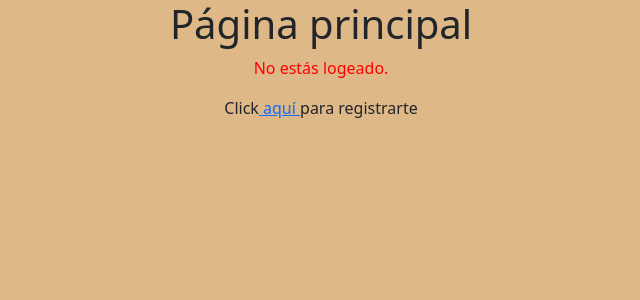
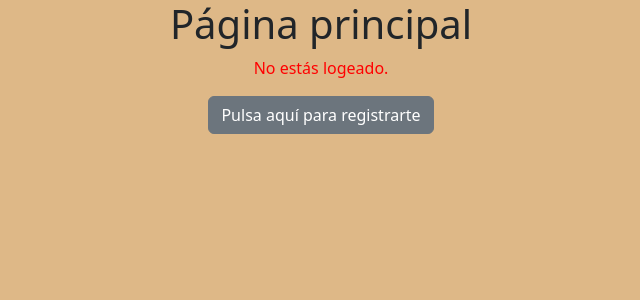
Before and after one commit to Carlos5Noob/Proyecto-Flask, a Flask app: page / in a window 1280 px wide. Shown: the top 300 px of the page, without its empty margins (319-959 px from the left). Run offline with Flask 3, Linux system fonts and the light colour scheme.

Commit message:
change links to buttons to change beetween pages

```diff
--- a/templates/home.html
+++ b/templates/home.html
@@ -12,7 +12,9 @@
 
 {% if error %}
     <p class="text-center" style="color: red"> {{ error }} </p>
-    <p class="text-center">Click<a href="{{ url_for('register') }}"> aquí </a> para registrarte</p>
+    <div class="d-flex justify-content-center mt-3">
+        <button onclick="redirigir('register')" type="button" class="btn btn-secondary">Pulsa aquí para registrarte</button>
+    </div>
 
 {% else %}
 
@@ -76,15 +78,32 @@
         <p class="text-center">No hay películas</p> <br>
     {% endif %}
 
-    <p class="text-center">Pulse <a href="{{ url_for('add_film') }}">aquí</a> para añadir películas al usuario {{ username }}</p>
+    <div class="d-flex justify-content-center mt-3">
+        <button onclick="redirigir('añadir-peliculas')" type="button" class="btn btn-secondary">Pulsa aquí para añadir peliculas al usuario {{ username | capitalize }}</button>
+    </div>
     <br>
-    <p class="text-center">Haz <a class="text-center" href="{{ url_for('login') }}"> click </a> aquí para iniciar sesión con otro usuario. </p>
+    <div class="d-flex justify-content-center mt-3">
+        <button onclick="redirigir('login')" type="button" class="btn btn-secondary">Pulsa aquí para iniciar sesión con otro usuario</button>
+    </div>
     <br>
-    <p class="text-center">Haz  <a  href="{{ url_for('register') }}"> click </a> aquí para registrar otro usuario. </p>
+    <div class="d-flex justify-content-center mt-3">
+        <button onclick="redirigir('register')" type="button" class="btn btn-secondary">Pulsa aquí para registrar otro usuario</button>
+    </div>
     <br>
-    <p class="text-center">Pulse <a href="{{ url_for('logout') }}">aquí</a> para eliminar al usuario</p>
+    <div class="d-flex justify-content-center mt-3">
+        <button onclick="redirigir('logout')" type="button" class="btn btn-secondary">Pulsa aquí para eliminar al usuario {{ username | capitalize }}</button>
+    </div>
 
 {%  endif %}
 
+<script>
+        function redirigir(url) {
+
+
+    window.location.href=url;
+
+}
+    </script>
+
 </body>
 </html>
```
Also changed, not shown: templates/añadir_pelicula.html (+12 -1 lines), templates/login.html (+12 -1 lines), templates/logout.html (+12 -1 lines), templates/register.html (+15 -2 lines).
